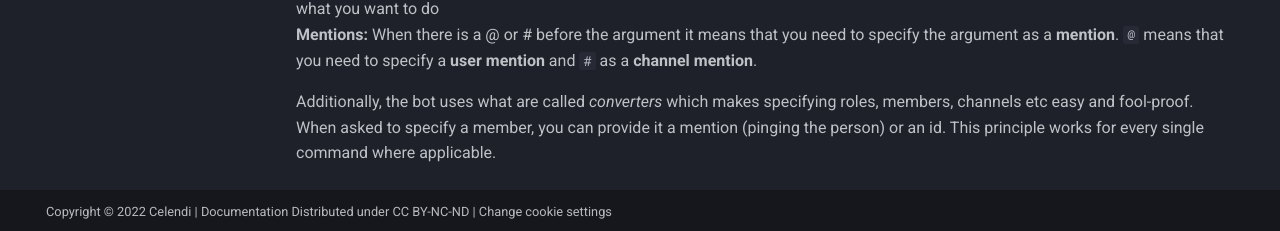
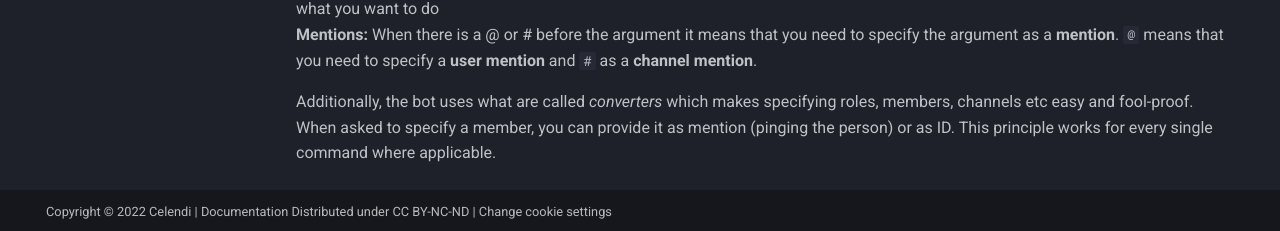
Before and after one commit to Celendi/Docs, an MkDocs documentation site: the page built from docs/index.md, in a window 1280 px wide and 1095 px high. Shown: the part 861-1092 px from the top of the window. Built offline with MkDocs 1.6.1 and Material for MkDocs 9.7.7, drawn with Linux system fonts in a browser that asks for light colours; comment, search, counter and statistics services are not loaded.

Commit message:
fix: capitalization and typo
Signed-off-by: Ilian <72648901+Iliannnn@users.noreply.github.com>

```diff
--- a/docs/index.md
+++ b/docs/index.md
@@ -26,4 +26,4 @@ Each category of commands has their own page which can be found on the sidebar.
 **Options**: \[foo\|bar\] or &lt;foo\|bar&gt; means that you have different possibilities and you need to choose what one you will use based on what you want to do
 **Mentions:** When there is a @ or # before the argument it means that you need to specify the argument as a **mention**. `@` means that you need to specify a **user mention** and `#` as a **channel mention**.
 
-Additionally, the bot uses what are called _converters_ which makes specifying roles, members, channels etc easy and fool-proof. When asked to specify a member, you can provide it a mention \(pinging the person\) or an id. This principle works for every single command where applicable.
+Additionally, the bot uses what are called _converters_ which makes specifying roles, members, channels etc easy and fool-proof. When asked to specify a member, you can provide it as mention \(pinging the person\) or as ID. This principle works for every single command where applicable.
```
